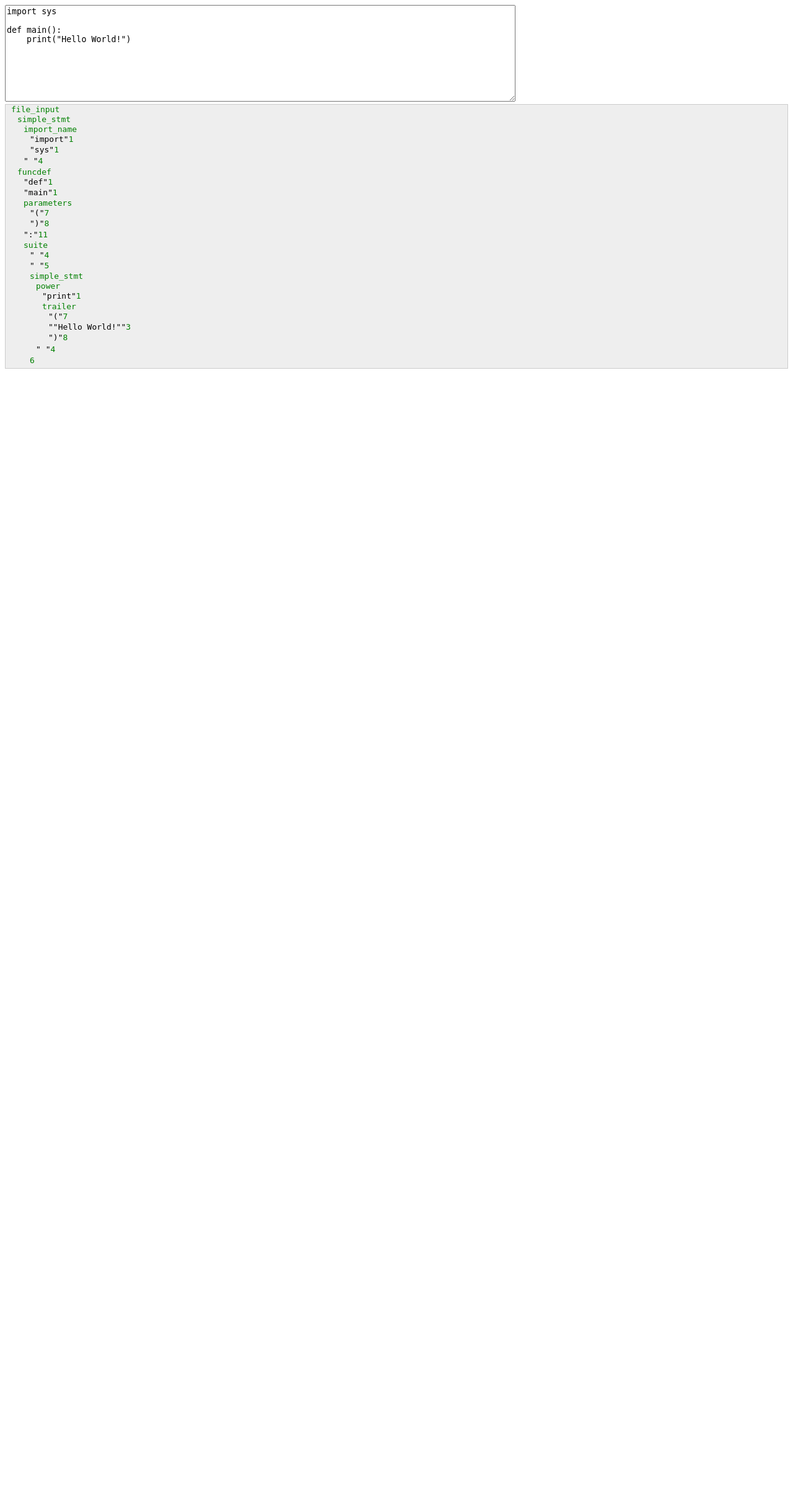
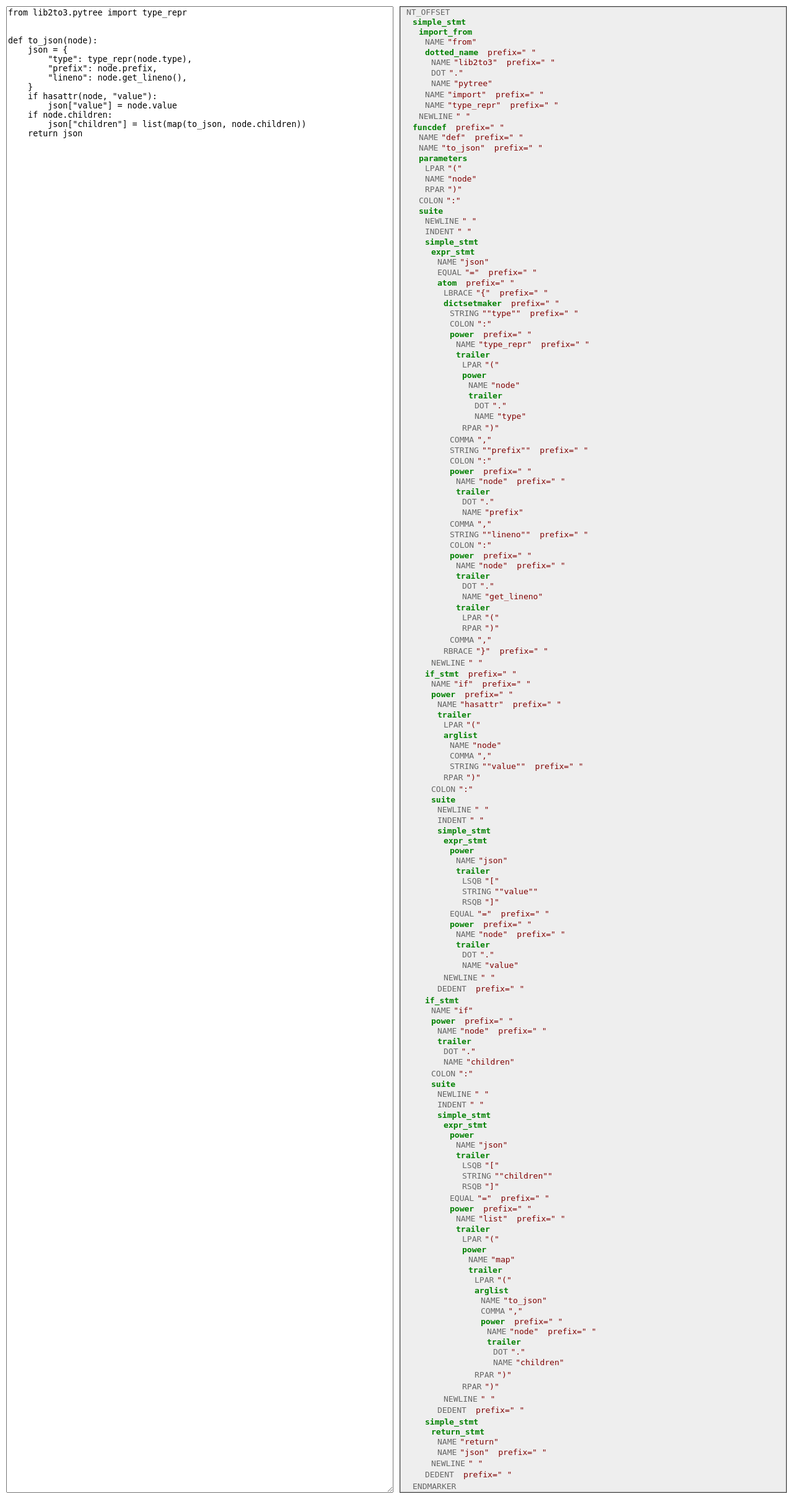
Before and after one commit to banga/prefactor, a Flask app: page / in a window 1280 px wide. Shown: the whole page at 62% size. Run offline with Flask 2, Linux system fonts and the light colour scheme.

Commit message:
Improvements to the app

```diff
--- /dev/null
+++ b/static/script.js
@@ -0,0 +1,77 @@
+const $source = $("#source");
+const $output = $("#output");
+
+function renderNode(node) {
+    const div = $("<div>")
+        .addClass("node")
+        .addClass(node.type)
+        .attr("data-lineno", node.lineno);
+
+    if (node.type) {
+        div.append($("<span>")
+            .addClass("type")
+            .toggleClass("terminal", node.is_terminal)
+            .toggleClass("non_terminal", !node.is_terminal)
+            .text(node.type));
+    }
+    if (node.value) {
+        div.append($("<span>")
+            .addClass("value")
+            .text(`"${node.value}"`));
+    }
+    if (node.prefix) {
+        div.append($("<span>")
+            .addClass("prefix")
+            .text(`prefix="${node.prefix}"`));
+    }
+    if (node.children) {
+        const children = $("<div>")
+            .addClass("children");
+        node.children.forEach(function(child) {
+            children.append(renderNode(child));
+        });
+        div.append(children);
+    }
+    return div;
+}
+
+function highlightLineNodes(lineno) {
+    $(".node").removeClass("highlight");
+    if (lineno) {
+        const $highlighted = $(`.node[data-lineno="${lineno}"`)
+            .addClass("highlight");
+        $(".node.highlight .highlight").removeClass("highlight");
+        if ($highlighted.get(0)) {
+            $highlighted.get(0).scrollIntoViewIfNeeded();
+        }
+    }
+}
+
+function updateHighlightedLineNodes() {
+    const lineno = $source.val().substr(
+        0, $source.get(0).selectionStart).split("\n").length;
+    highlightLineNodes(lineno);
+}
+
+var lastRequest;
+function updateOutput() {
+    if (lastRequest) {
+        lastRequest.abort();
+    }
+    lastRequest = $.ajax({
+        type: "POST",
+        url: "/parse",
+        data: {source: $source.val()},
+        success: function(data) {
+            console.log(data.tree);
+            $output.html("").append(renderNode(data.tree));
+            updateHighlightedLineNodes();
+        },
+        dataType: "json"
+    });
+}
+
+$source.on("click", updateHighlightedLineNodes);
+$source.on("keyup", updateHighlightedLineNodes);
+$source.on("input", updateOutput);
+updateOutput();
--- /dev/null
+++ b/static/style.css
@@ -0,0 +1,52 @@
+* {
+    box-sizing: border-box;
+}
+.container {
+    position: absolute;
+    top: 0;
+    left: 0;
+    bottom: 0;
+    right: 0;
+    display: flex;
+    padding: 10px;
+    font-family: monospace;
+}
+.column {
+    height: 100%;
+    width: 50%;
+    overflow: auto;
+}
+#source {
+    height: 100%;
+    width: 100%;
+    font-family: monospace;
+}
+#output {
+    margin-left: 10px;
+    border: 1px solid #333;
+}
+.node {
+    padding: 1px;
+    padding-left: 10px;
+}
+.node.highlight {
+    background: #eee;
+    border: 1px solid #ccc;
+    padding: 0;
+    padding-left: 9px;
+}
+.node > .terminal {
+    color: #666;
+}
+.node > .non_terminal {
+    font-weight: bold;
+    color: green;
+}
+.node > .value {
+    color: maroon;
+    padding-left: 5px;
+}
+.node > .prefix {
+    color: maroon;
+    padding-left: 15px;
+}
--- a/templates/index.html
+++ b/templates/index.html
@@ -1,119 +1,34 @@
 <!doctype html>
-<html lang="">
+<html>
     <head>
         <meta charset="utf-8">
-        <meta http-equiv="x-ua-compatible" content="ie=edge">
-        <title></title>
-        <style type="text/css">
-        #output {
-            font-family: monospace;
-        }
-        .node {
-            padding: 1px;
-            padding-left: 10px;
-        }
-        .node.highlight {
-            background: #eee;
-            border: 1px solid #ccc;
-            padding: 0;
-            padding-left: 9px;
-        }
-        .type {
-            color: green;
-        }
-        .value {
-            colore: maroon;
-        }
-        </style>
+        <title>Parser Playground</title>
+        <link rel="stylesheet" href="static/style.css"/>
     </head>
     <body>
-        <div id="container">
-            <div id="column1">
+        <div class="container">
+            <div class="column">
                 <textarea id="source" cols="100" rows="10">
-import sys
+from lib2to3.pytree import type_repr
 
-def main():
-    print("Hello World!")
+
+def to_json(node):
+    json = {
+        "type": type_repr(node.type),
+        "prefix": node.prefix,
+        "lineno": node.get_lineno(),
+    }
+    if hasattr(node, "value"):
+        json["value"] = node.value
+    if node.children:
+        json["children"] = list(map(to_json, node.children))
+    return json
                 </textarea>
             </div>
-            <div id="column2">
-                <div id="output">
-                </div>
+            <div class="column" id="output">
             </div>
         </div>
         <script src="https://code.jquery.com/jquery-1.12.0.min.js"></script>
     </body>
-    <script>
-        const $source = $("#source");
-        const $output = $("#output");
-
-        function renderNode(node) {
-            const div = $("<div>")
-                .addClass("node")
-                .addClass(node.type)
-                .attr("data-lineno", node.lineno);
-
-            if (node.value) {
-                div.append($("<span>")
-                    .addClass("value")
-                    .text('"' + node.value + '"'));
-            }
-            if (node.type) {
-                div.append($("<span>")
-                    .addClass("type")
-                    .text(node.type));
-            }
-            if (node.prefix) {
-                div.append($("<span>")
-                    .addClass("prefix")
-                    .text(node.prefix));
-            }
-            if (node.children) {
-                const children = $("<div>")
-                    .addClass("children");
-                node.children.forEach(function(child) {
-                    children.append(renderNode(child));
-                });
-                div.append(children);
-            }
-            return div;
-        }
-
-        function highlightLineNodes(lineno) {
-            $(".node").removeClass("highlight");
-            if (lineno) {
-                $(`.node[data-lineno="${lineno}"`).addClass("highlight");
-                $(".node.highlight .highlight").removeClass("highlight");
-            }
-        }
-
-        function updateHighlightedLineNodes() {
-            const lineno = $source.val().substr(
-                0, $source.get(0).selectionStart).split("\n").length;
-            highlightLineNodes(lineno);
-        }
-
-        var lastRequest;
-        function updateOutput() {
-            if (lastRequest) {
-                lastRequest.abort();
-            }
-            lastRequest = $.ajax({
-                type: "POST",
-                url: "/parse",
-                data: {source: $source.val()},
-                success: function(data) {
-                    console.log(data.tree);
-                    $output.html("").append(renderNode(data.tree));
-                    updateHighlightedLineNodes();
-                },
-                dataType: "json"
-            });
-        }
-
-        $source.on("click", updateHighlightedLineNodes);
-        $source.on("keyup", updateHighlightedLineNodes);
-        $source.on("input", updateOutput);
-        updateOutput();
-    </script>
+    <script src="static/script.js"></script>
 </html>
--- a/util.py
+++ b/util.py
@@ -1,12 +1,18 @@
 from lib2to3.pytree import type_repr
+from lib2to3.pgen2.tokenize import tok_name
 
 
 def to_json(node):
     json = {
-        "type": type_repr(node.type),
         "prefix": node.prefix,
         "lineno": node.get_lineno(),
     }
+    if node.type in tok_name:
+        json["type"] = tok_name[node.type]
+        json["is_terminal"] = True
+    else:
+        json["type"] = type_repr(node.type)
+        json["is_terminal"] = False
     if hasattr(node, "value"):
         json["value"] = node.value
     if node.children:
```
